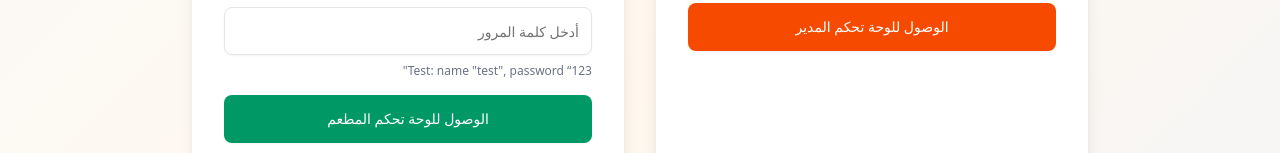
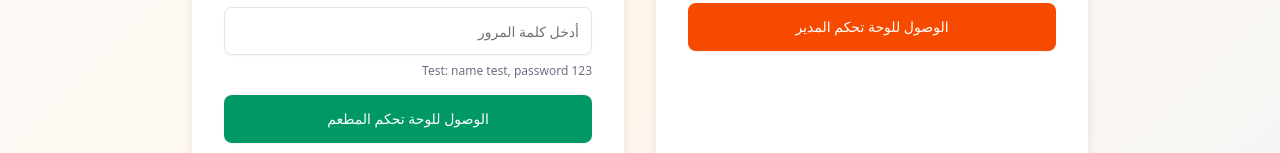
Before and after one commit to emad-desoky/menu-system-iraq, a Next.js app: page /access in a window 1280 px wide. Shown: the part 625-778 px from the top of the page. Built offline with nearby package versions, Linux system fonts and the light colour scheme.

Commit message:
Update page.js

```diff
--- a/app/access/page.js
+++ b/app/access/page.js
@@ -3,7 +3,7 @@ import { Card, CardContent } from "@/components/ui/card";
 import { Button } from "@/components/ui/button";
 import { Input } from "@/components/ui/input";
 import { Label } from "@/components/ui/label";
-import { Users, Store, ChefHat, Utensils } from "lucide-react";
+import { Users, Store, ChefHat } from "lucide-react";
 import { adminLogin, restaurantLogin } from "./actions";
 import { useLanguage } from "@/contexts/LanguageContext";
 import LanguageToggle from "@/components/LanguageToggle";
@@ -118,7 +118,7 @@ export default function AccessPage() {
                       required
                     />
                     <p className="text-xs text-gray-500">
-                      Test: name &#34;test&quot;, password &ldquo;123&quot;
+                      Test: name test, password 123
                     </p>
                   </div>
                   <Button
```
